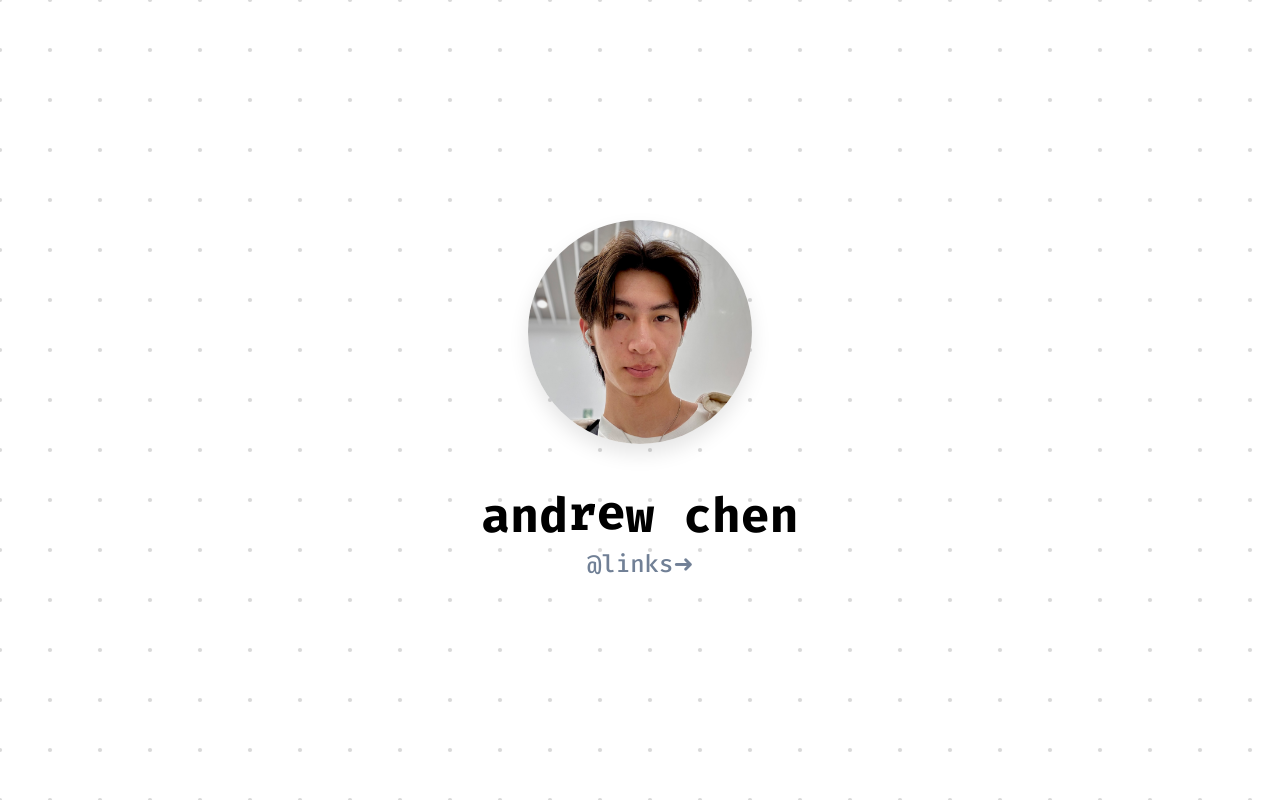
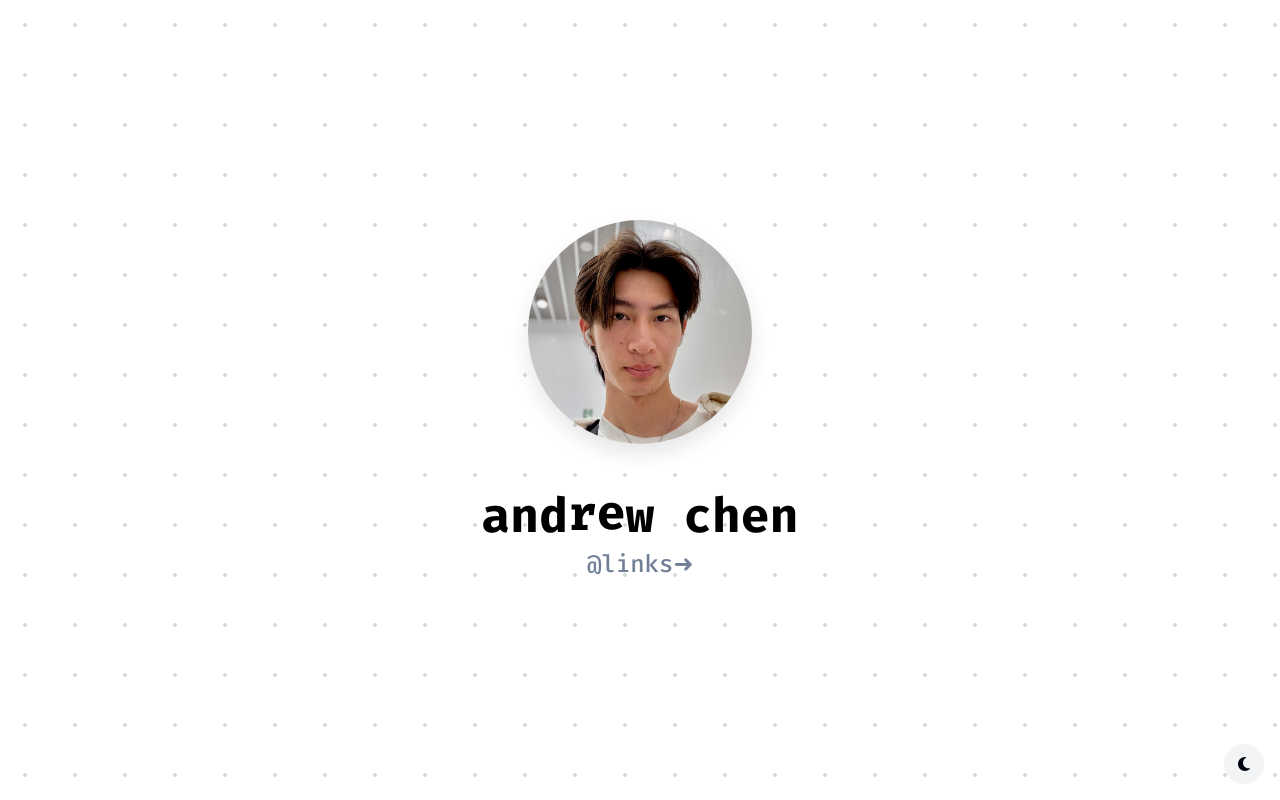
Before and after one commit to sqwertyl/sqwertyl.me, a Next.js app: page / in a window 1280 px wide. Built offline with nearby package versions, Linux system fonts and the light colour scheme.

Commit message:
implement dark mode; change bg to css instead of a svg

```diff
--- a/src/pages/_document.js
+++ b/src/pages/_document.js
@@ -3,7 +3,13 @@ import { Html, Head, Main, NextScript } from 'next/document'
 export default function Document() {
   return (
     <Html lang="en">
-      <Head />
+      <Head>
+        <script
+          dangerouslySetInnerHTML={{
+            __html: `!function(){try{var p=window.matchMedia&&window.matchMedia('(prefers-color-scheme: dark)').matches,r=document.documentElement;r.classList.toggle('dark',p);r.style.colorScheme=p?'dark':'light';}catch(e){}}();`
+          }}
+        />
+      </Head>
       <body>
         <Main />
         <NextScript />
--- a/src/pages/index.js
+++ b/src/pages/index.js
@@ -4,7 +4,7 @@ import { Fira_Code } from 'next/font/google'
 import { useEffect, useState, useRef, useCallback, useMemo } from 'react'
 import { faLinkedin } from '@fortawesome/free-brands-svg-icons'
 import { FontAwesomeIcon } from '@fortawesome/react-fontawesome'
-import { faFileAlt } from '@fortawesome/free-solid-svg-icons'
+import { faFileAlt, faMoon, faSun } from '@fortawesome/free-solid-svg-icons'
 import useOnClickOutside from '@/hooks/useOnClickOutside'
 import useTilt from '@/hooks/useTilt'
 import useMagneticHover from '@/hooks/useMagneticHover'
@@ -48,14 +48,17 @@ const App = () => {
   // floating emojis
   const [emojis, setEmojis] = useState([]);
   const [pfpPressed, setPfpPressed] = useState(false);
+  const [isDark, setIsDark] = useState(false);
   // refs
   const modalRef = useRef(null);
   const tiltRef = useRef(null);
   const captionRef = useRef(null);
   const pfpRef = useRef(null);
+  const themeRef = useRef(null);
   // magnetic hover translations
   const captionTranslate = useMagneticHover(captionRef, { maxPullX: 32, maxPullY: 16, easing: 0.8 });
   const pfpTranslate = useMagneticHover(pfpRef, { maxPullX: 8, maxPullY: 8, easing: 0.12 });
+  const themeTranslate = useMagneticHover(themeRef, { maxPullX: 6, maxPullY: 6, easing: 0.12 });
 
   // clean up clicks outside social modal
   useOnClickOutside(modalRef, () => setModalOpen(false));
@@ -71,6 +74,13 @@ const App = () => {
     return () => clearTimeout(t);
   }, []);
 
+  // sync theme state from current DOM on mount
+  useEffect(() => {
+    if (typeof document !== 'undefined') {
+      setIsDark(document.documentElement.classList.contains('dark'));
+    }
+  }, []);
+
 
   // handle profile image click to add emoji
   const handleProfileClick = useCallback(() => {
@@ -82,6 +92,18 @@ const App = () => {
   // remove emoji by id
   const removeEmoji = useCallback((id) => {
     setEmojis(prev => prev.filter(e => e.id !== id));
+  }, []);
+
+  // theme toggle
+  const toggleTheme = useCallback(() => {
+    const root = document.documentElement;
+    const next = !root.classList.contains('dark');
+    root.classList.add('theme-transition');
+    root.classList.toggle('dark', next);
+    setIsDark(next);
+    window.setTimeout(() => {
+      root.classList.remove('theme-transition');
+    }, 320);
   }, []);
 
   // hopping name
@@ -110,9 +132,8 @@ const App = () => {
         <link rel="icon" type="image/png" href="favicon.png" />
       </Head>
       <div
-        className="min-h-screen flex items-center fade-in"
+        className="min-h-screen flex items-center fade-in dot-bg bg-white dark:bg-black"
         style={{
-          backgroundImage: "url('bg.svg')",
           backgroundPosition: `${bgPosition.x}px ${bgPosition.y}px`
         }}
       >
@@ -142,7 +163,7 @@ const App = () => {
             </div>
           </div>
           <div className={`text-center ${showContent ? 'opacity-100 slideIn' : 'opacity-0'}`}>
-            <h1 className="text-5xl font-bold mb-2">{nameElements}</h1>
+            <h1 className="text-5xl font-bold mb-2 text-black dark:text-gray-200">{nameElements}</h1>
             <div className="relative" ref={modalRef}>
               <p
                 role="button"
@@ -183,6 +204,19 @@ const App = () => {
         {emojis.map(e => (
           <Emoji key={e.id} id={e.id} left={e.left} top={e.top} onDone={removeEmoji} />
         ))}
+        <button
+          type="button"
+          ref={themeRef}
+          aria-label={isDark ? 'Switch to light mode' : 'Switch to dark mode'}
+          aria-pressed={isDark}
+          onClick={toggleTheme}
+          style={{
+            translate: `${Math.round(themeTranslate.x * 10) / 10}px ${Math.round(themeTranslate.y * 10) / 10}px`
+          }}
+          className="fixed bottom-4 right-4 z-50 w-10 h-10 flex items-center justify-center rounded-full bg-gray-100 text-gray-950 transition dark:bg-gray-950 dark:text-gray-100"
+        >
+          <FontAwesomeIcon icon={isDark ? faSun : faMoon} />
+        </button>
       </div>
     </div>
   );
--- a/src/styles/globals.css
+++ b/src/styles/globals.css
@@ -6,6 +6,21 @@
     .social-link {
         @apply inline-block p-2 text-gray-600 hover:text-indigo-500 transition-all duration-200 ease-in-out;
     }
+}
+
+.dot-bg {
+    --dot-color: rgba(0, 0, 0, 0.15);
+    background-image: radial-gradient(var(--dot-color) 2px, transparent 2px);
+    background-size: 50px 50px;
+}
+
+.dark .dot-bg {
+    --dot-color: rgba(255, 255, 255, 0.18);
+}
+
+/* Smooth theme color transitions when the helper class is present */
+.theme-transition, .theme-transition * {
+    transition: color 300ms ease, background-color 300ms ease, border-color 300ms ease, fill 300ms ease, stroke 300ms ease;
 }
 
 .slideIn {
@@ -175,6 +190,17 @@
     border-top: 2px solid rgba(0, 0, 0, 0.05);
 }
 
+.dark .social-modal::before {
+    border-left: 2px solid rgba(255, 255, 255, 0.05);
+    border-top: 2px solid rgba(255, 255, 255, 0.05);
+    background: #111213;
+}
+
+.dark .social-modal {
+    background-color: #111213;
+    border: 2px solid rgba(255, 255, 255, 0.05);
+}
+
 .social-modal:hover {
     pointer-events: auto;
     transform: translate(0, 0);
--- a/tailwind.config.js
+++ b/tailwind.config.js
@@ -1,5 +1,6 @@
 /** @type {import('tailwindcss').Config} */
 module.exports = {
+  darkMode: 'class',
   content: [
     "./src/pages/**/*.{js,ts,jsx,tsx}"
   ],
```
Also changed, not shown: public/bg.svg (deleted).
